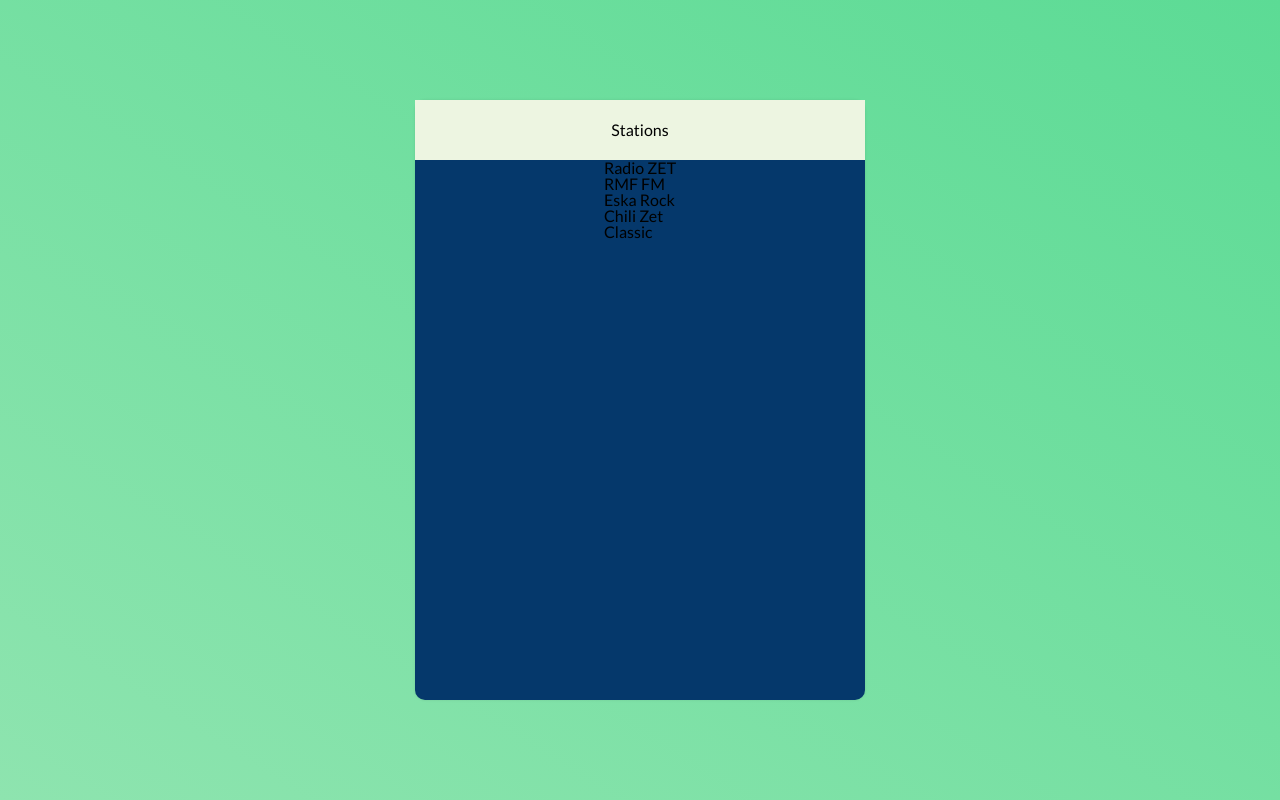
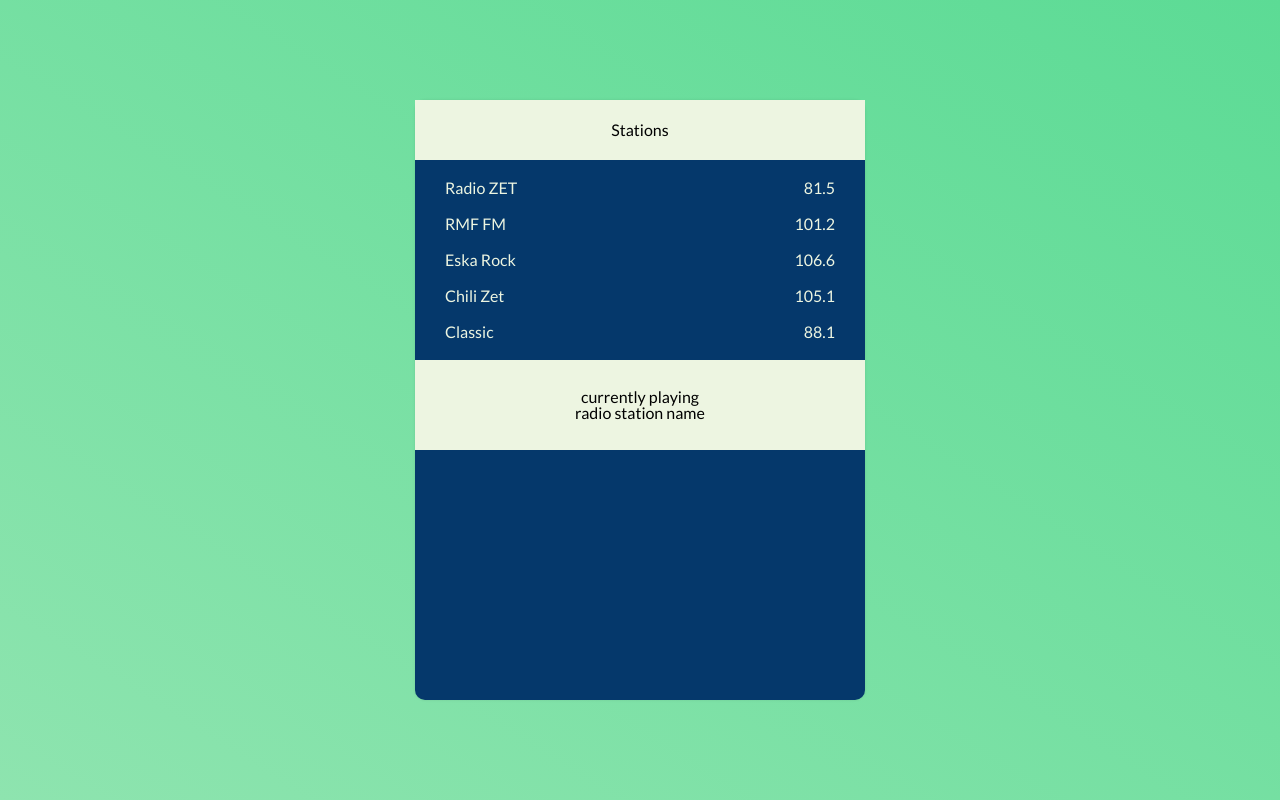
Before and after one commit to agatapst/radio_app, a website: page index.html in a window 1280 px wide. Drawn offline with nearby package versions, Linux system fonts and the light colour scheme.

Commit message:
Add list of radio stations in Vue.js

```diff
--- a/gulpfile.js
+++ b/gulpfile.js
@@ -13,7 +13,7 @@
 
 function watch() {
     compileScss();
-    gulp.watch('scss/*.scss', compileScss)
+    gulp.watch('scss/**/*.scss', compileScss)
 }
 
 exports.watch = watch;
--- a/index.html
+++ b/index.html
@@ -6,7 +6,6 @@
         <meta http-equiv="x-ua-compatible" content="ie=edge">
         <meta name="viewport" content="width=device-width, initial-scale=1">
         <link href="https://fonts.googleapis.com/css?family=Lato:400,700&amp;subset=latin-ext" rel="stylesheet">
-
         <link rel="stylesheet" href="dist/css/main.css">
         <script src="https://unpkg.com/vue"></script>
     </head>
@@ -21,19 +20,15 @@
                     </header>
                     <div class="radio-stations">
                         <ul>
-                                <li>Radio ZET</li>
-                                <li>RMF FM</li>
-                                <li>Eska Rock</li>
-                                <li>Chili Zet</li>
-                                <li>Classic</li>
+                            <li v-for="station in stations" class="station">
+                                <span>{{ station.name }}</span><span>{{ station.fm }}</span>
+                            </li>
                         </ul>
                     </div>
-                        <form class="update-panel-form" id="form">
-                            <div class="form-email-wrapper">
-
-                            </div>
-
-                        </form>
+                    <footer class="radio-footer">
+                        <p>currently playing</p>
+                        <p>radio station name</p>
+                    </footer>
                 </section>
             </main>
         </div>
--- a/js/script.js
+++ b/js/script.js
@@ -1,16 +1,17 @@
 new Vue({
     el: '#vue-app',
     data: {
-
+        stations: [
+        {name: 'Radio ZET', fm: 81.5},
+        {name: 'RMF FM', fm: 101.2},
+        {name: 'Eska Rock', fm: 106.6},
+        {name: 'Chili Zet', fm: 105.1},
+        {name: 'Classic', fm: 88.1}
+       ],
+       clicked: false,
     },
 
     methods: {
 
     },
 });
-
-
-// function init(){
-// }
-
-// document.addEventListener('DOMContentLoaded', init);
--- a/scss/base/_base.scss
+++ b/scss/base/_base.scss
@@ -19,23 +19,3 @@
     justify-content: center;
     align-items: center;
   }
-
-  .radio-widget {
-    width: 450px;
-    height: 600px;
-    background: $widget-navy;
-    display: flex;
-    align-items: center;
-    flex-direction: column;
-    box-shadow: 0 0 3px rgba(0,0,0, 0.1);
-    border-radius: 10px;
-  }
-
-  .radio-header {
-    width: 100%;
-    height: 10%;
-    background: $widget-grey;
-    display: flex;
-    align-items: center;
-    justify-content: center;
-  }
--- a/scss/base/_typography.scss
+++ b/scss/base/_typography.scss
@@ -1,4 +1,4 @@
-// font family
+// font family:
 $base-font: 'Lato', sans-serif;
 
 //font weights:
--- a/scss/base/_variables.scss
+++ b/scss/base/_variables.scss
@@ -2,7 +2,7 @@
 $bg-green: #5CDB95;
 $bg-lightgreen: #8EE4AF;
 
-// widget color:
+// widget colors:
 $widget-navy: #05386B;
 $widget-grey: #EDF5E1;
 
--- a/scss/components/_radio-pannel.scss
+++ b/scss/components/_radio-pannel.scss
@@ -0,0 +1,38 @@
+.radio-widget {
+    width: 450px;
+    height: 600px;
+    background: $widget-navy;
+    box-shadow: 0 0 3px rgba(0,0,0, 0.1);
+    border-radius: 10px;
+    display: flex;
+    flex-direction: column;
+
+  }
+
+  .radio-header {
+    height: 10%;
+    background: $widget-grey;
+    display: flex;
+    align-items: center;
+    justify-content: center;
+  }
+
+  .radio-stations {
+    padding: 0 30px;
+    color: $widget-grey;
+  }
+
+  .station {
+    display: flex;
+    justify-content: space-between;
+    margin: 20px auto;
+  }
+
+  .radio-footer {
+    height: 15%;
+    background: $widget-grey;
+    display: flex;
+    align-items: center;
+    justify-content: center;
+    flex-direction: column;
+  }
--- a/scss/main.scss
+++ b/scss/main.scss
@@ -1,4 +1,5 @@
 @import "base/reset";
+
 @import "base/variables";
 @import "base/mixins";
 @import "base/typography";
```
Also changed, not shown: dist/css/main.css. Lines whose indentation alone changed are shown as unchanged.
